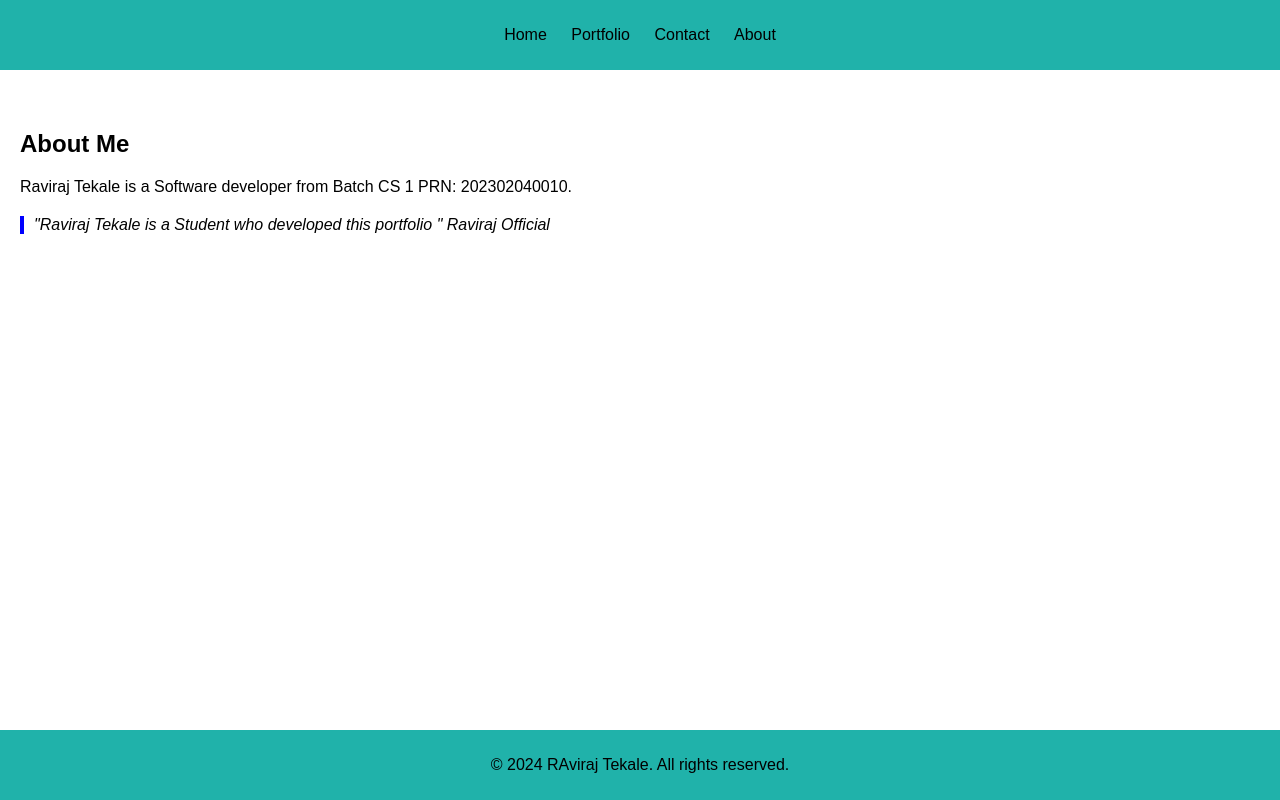
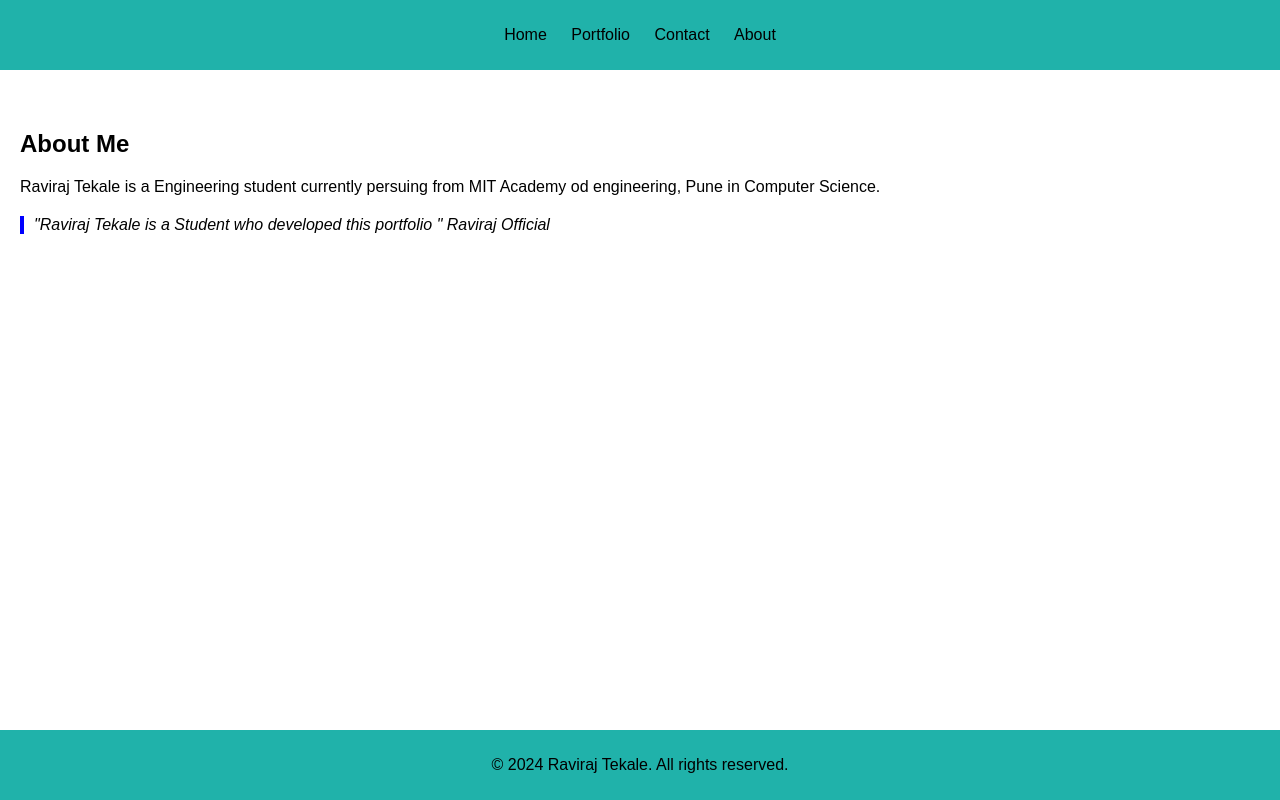
Before and after one commit to raviraj414/RavirajPortFolio, a plain HTML site: page about.html in a window 1280 px wide. Drawn offline with Linux system fonts and the light colour scheme.

Commit message:
Update about.html

```diff
--- a/about.html
+++ b/about.html
@@ -21,7 +21,7 @@
     <section>
         <article>
             <h2>About Me</h2>
-            <p> Raviraj Tekale is a Software developer from Batch CS 1 PRN: 202302040010.</p>
+            <p> Raviraj Tekale is a Engineering student currently persuing from MIT Academy od engineering, Pune in Computer Science.</p>
             <blockquote>
               "Raviraj Tekale is a Student who developed this portfolio "
 
@@ -32,7 +32,7 @@
     </section>
 
     <footer>
-        <p>&copy; 2024 RAviraj Tekale. All rights reserved.</p>
+        <p>&copy; 2024 Raviraj Tekale. All rights reserved.</p>
     </footer>
 </body>
 </html>
```
